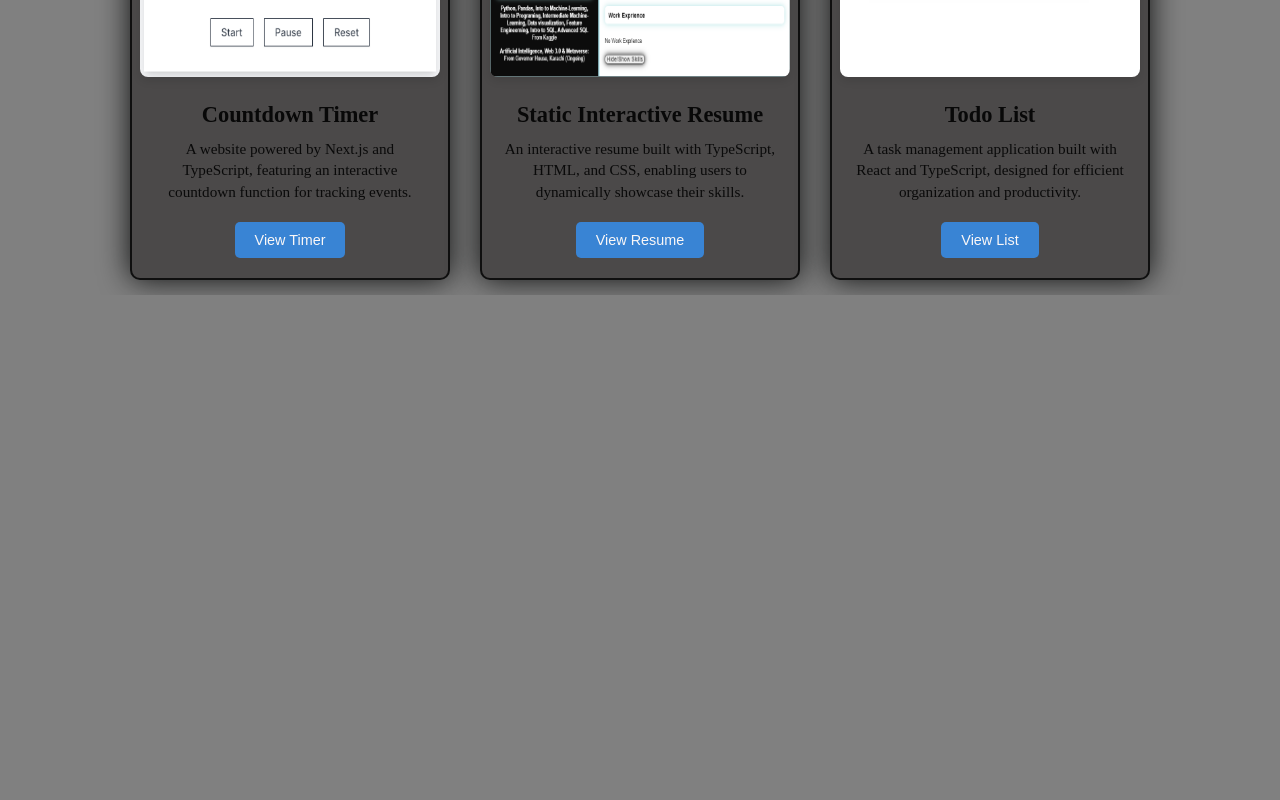
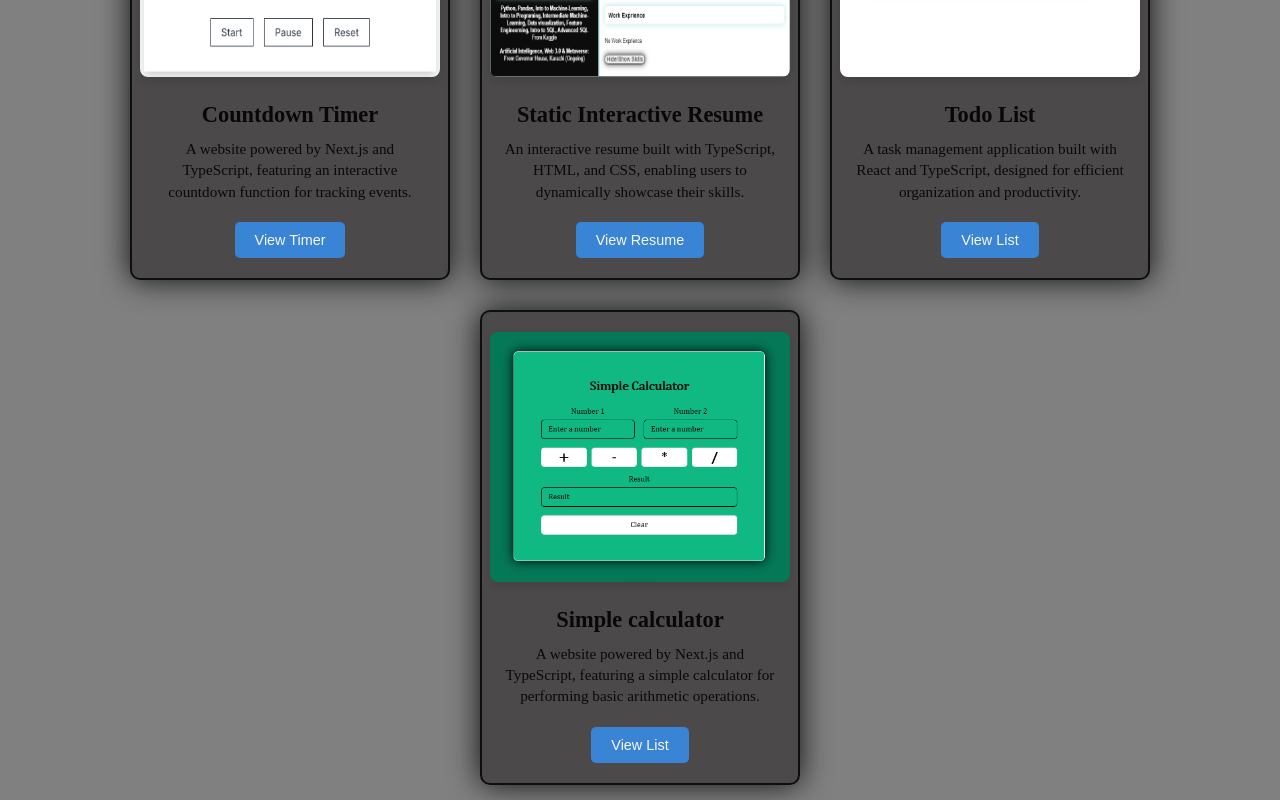
Before and after one commit to SibtainAli92/01_Portfolio_with_CustomCSS-HTML, a Next.js app: page /project in a window 1280 px wide. Shown: the part 354-1154 px from the top of the page. Before the commit the page ends 800 px from the top, so only its background shows below. Built offline with nearby package versions, Linux system fonts and the light colour scheme.

Commit message:
add more project

```diff
--- a/src/app/project/page.tsx
+++ b/src/app/project/page.tsx
@@ -58,6 +58,22 @@ export default function Project(){
         <button type="button"><a href="https://02-todo-list.vercel.app/"  target="_blank">View List</a></button>
       </div>
 
+      <div className="project-item">
+        <Image
+          src="/simple-calculator.png"
+          alt="Portfolio Item Image"
+          width={300}
+          height={250}
+          className="portfolio-image"
+        />
+
+        <h3>Simple calculator</h3>
+        <p>
+        A website powered by Next.js and TypeScript, featuring a simple calculator for performing basic arithmetic operations.
+        </p>
+        <button type="button"><a href="https://simple-calculator-one-tau.vercel.app/"  target="_blank">View List</a></button>
+      </div>
+
         </div>
 
     </div>
```
Also changed, not shown: public/simple-calculator.png (added).
